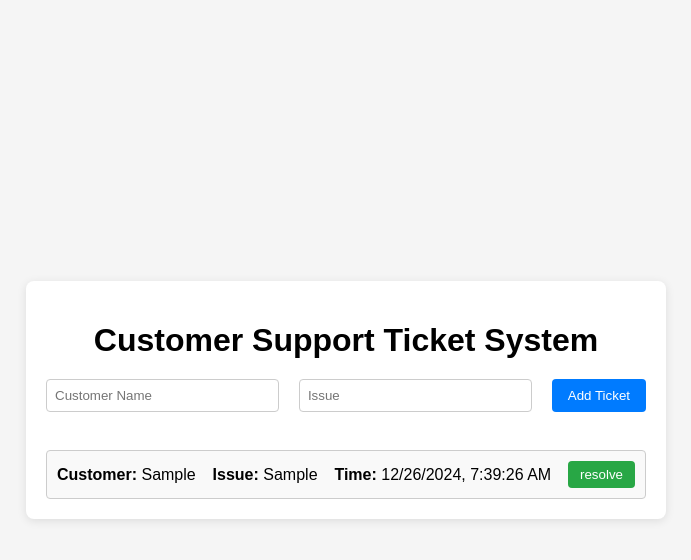
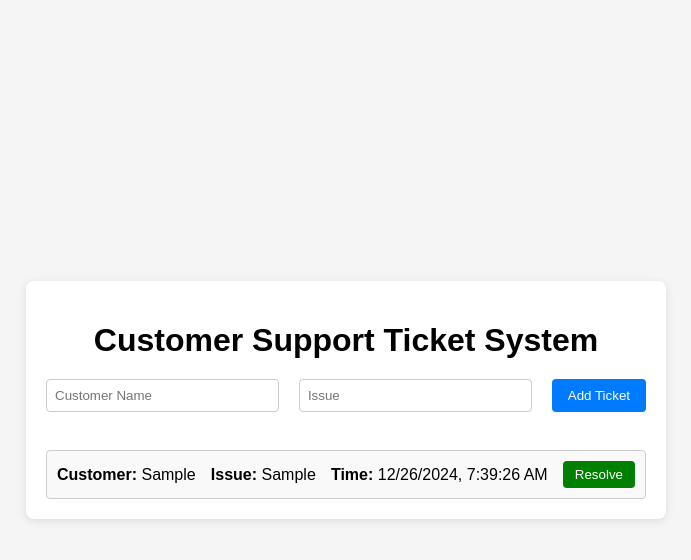
Before and after one commit to jananisri2008/customersupportsystem, a React (Vite) app: page / in a window 1280 px wide. Both pictures are taken after typing "Sample", "Sample" into the empty fields and a click on the button "Add Ticket". Shown: the top 560 px of the page, without its empty margins (294-985 px from the left). Built offline with nearby package versions, Linux system fonts and the light colour scheme.

Commit message:
fifth change

```diff
--- a/src/components/Ticket.jsx
+++ b/src/components/Ticket.jsx
@@ -45,11 +45,11 @@ function Ticket({ ticket, index, removeTicket, markResolved }) {
                 <strong>Time:</strong> {ticket.date ? formatDate(ticket.date) :"Not Available"}
             </div>
 
-            <button onClick={handleResolve} disabled={resolved}>
-                {resolved?"resolved ✔ ":"resolve"}
+            <button  className="resolve-btn" onClick={handleResolve} disabled={resolved}>
+                {resolved?"Resolved ✔ ":"Resolve"}
             </button>
             {resolved && (
-                 <button onClick={() => removeTicket(ticket.id)}>Remove</button>
+                 <button className="remove-btn" onClick={() => removeTicket(ticket.id)}>Remove</button>
             )}
             </div>
     );
--- a/src/index.css
+++ b/src/index.css
@@ -64,15 +64,20 @@ h1 {
   align-items: center;
 }
 
-.ticket button {
+.resolve-btn {
   padding: 6px 12px;
   border: none;
-  background: #28a745;
+  background: green;
   color: white;
   border-radius: 4px;
   cursor: pointer;
 }
 
-.ticket button:hover {
-  background: #218838;
+.remove-btn {
+  padding: 6px 12px;
+  border: none;
+  background:red;
+  color: white;
+  border-radius: 4px;
+  cursor: pointer;
 }
```
